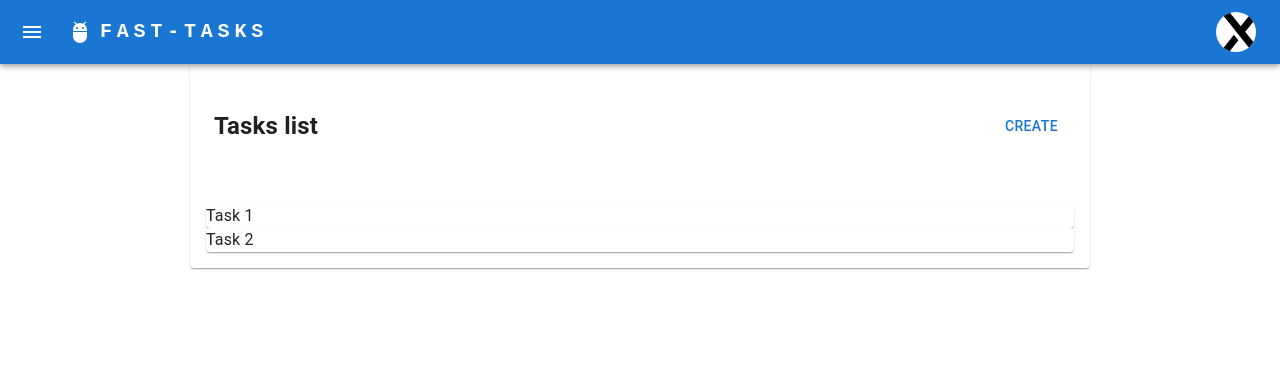
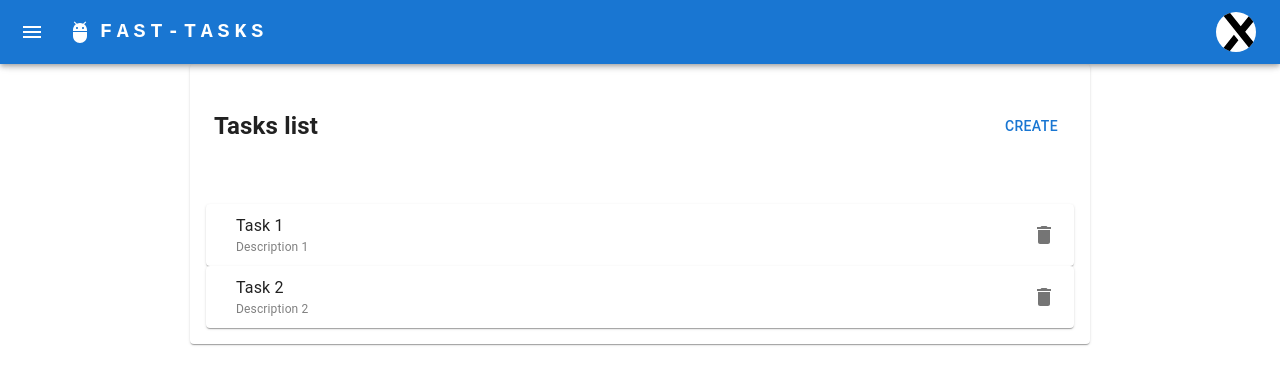
Before and after one commit to McGregor88/nest-next-app, a Next.js app in the folder client/: page /tasks in a window 1280 px wide. Shown: the top 384 px of the page. Built offline with nearby package versions, Linux system fonts and the light colour scheme.

Commit message:
added task page

```diff
--- a/client/components/shared/navigation/MainNavigation/MainNavigation.tsx
+++ b/client/components/shared/navigation/MainNavigation/MainNavigation.tsx
@@ -1,4 +1,4 @@
-import { useState } from 'react';
+import { Fragment, useState } from 'react';
 import { styled, useTheme } from '@mui/material/styles';
 
 import {
@@ -74,10 +74,10 @@
         <Divider />
         <List>
           {menuItems.map(({ separated, href, text }) => (
-            <>
+            <Fragment key={href}>
               {separated && <Divider />}
-              <MenuItem key={href} href={href} text={text} />
-            </>
+              <MenuItem href={href} text={text} />
+            </Fragment>
           ))}
         </List>
       </Drawer>
--- a/client/components/shared/tasks/TaskCard/TaskCard.tsx
+++ b/client/components/shared/tasks/TaskCard/TaskCard.tsx
@@ -1,7 +1,9 @@
 import { FC } from 'react';
+import { useRouter } from 'next/router';
 
 import styles from './TaskCard.module.scss';
-import { Card } from '@mui/material/';
+import { Card, Box, Grid2 as Grid, IconButton } from '@mui/material/';
+import { Delete as DeleteIcon } from '@mui/icons-material/';
 import { ITask } from '@/types/task';
 
 interface TaskCardProps {
@@ -10,9 +12,41 @@
 }
 
 const TaskCard: FC<TaskCardProps> = ({ task, active = false }) => {
+  const router = useRouter();
+
   return (
-    <Card className={styles.task}>
-      {task.name}
+    <Card
+      className={styles.task}
+      onClick={() => router.push(`/tasks/${task._id}`)}
+    >
+      <Box
+        sx={{
+          display: 'flex',
+          justifyContent: 'space-between',
+          alignItems: 'center',
+          padding: '10px',
+          borderRadius: '4px',
+          border: active? '1px solid #000' : 'none',
+        }}
+      >
+        <Grid
+          container
+          direction="column"
+          style={{
+            width: 200,
+            margin: '0 20px',
+          }}
+        >
+          <div>{task.name}</div>
+          <div style={{ fontSize: '12px', color: 'gray' }}>{task.description}</div>
+        </Grid>
+        <IconButton
+          style={{ marginLeft: 'auto' }}
+          onClick={event => event.stopPropagation()}
+        >
+          <DeleteIcon />
+        </IconButton>
+      </Box>
     </Card>
   );
 }
```
Also changed, not shown: client/pages/tasks/[id].tsx (added, +34 -0 lines).
